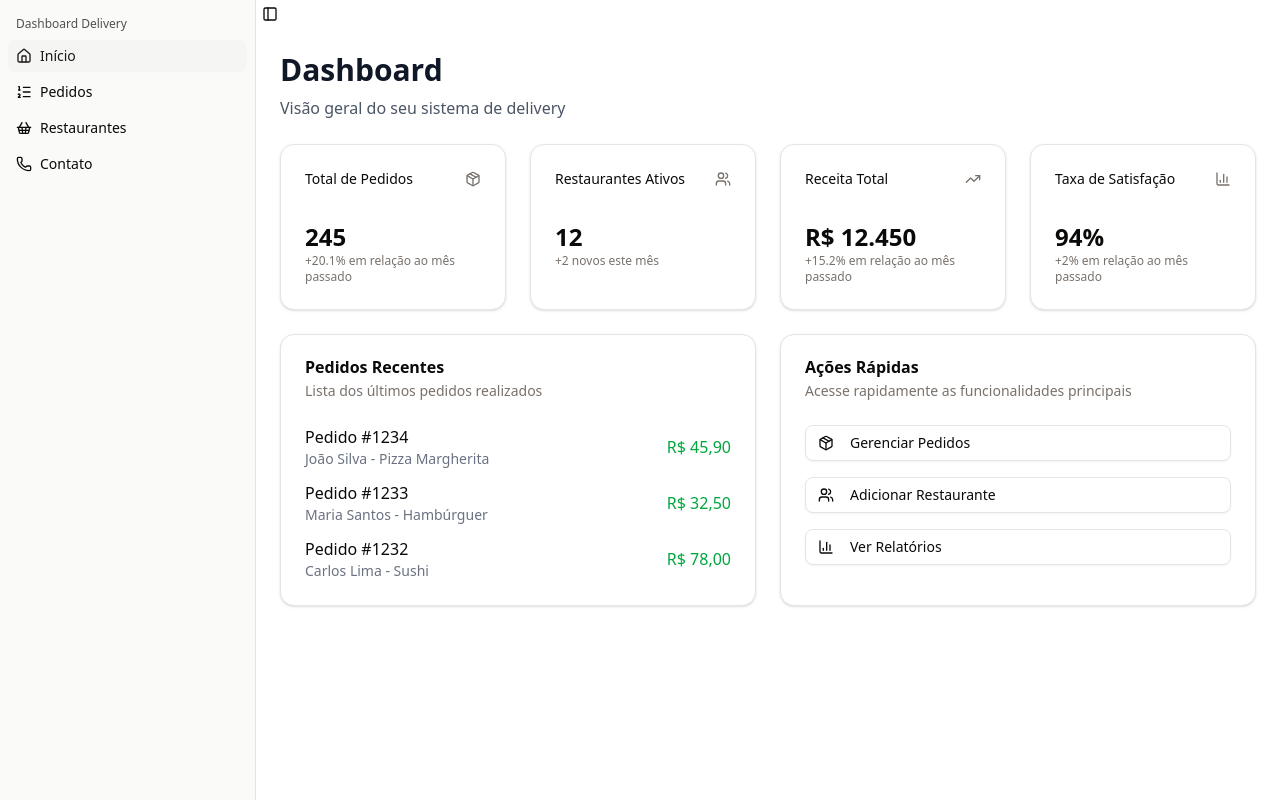
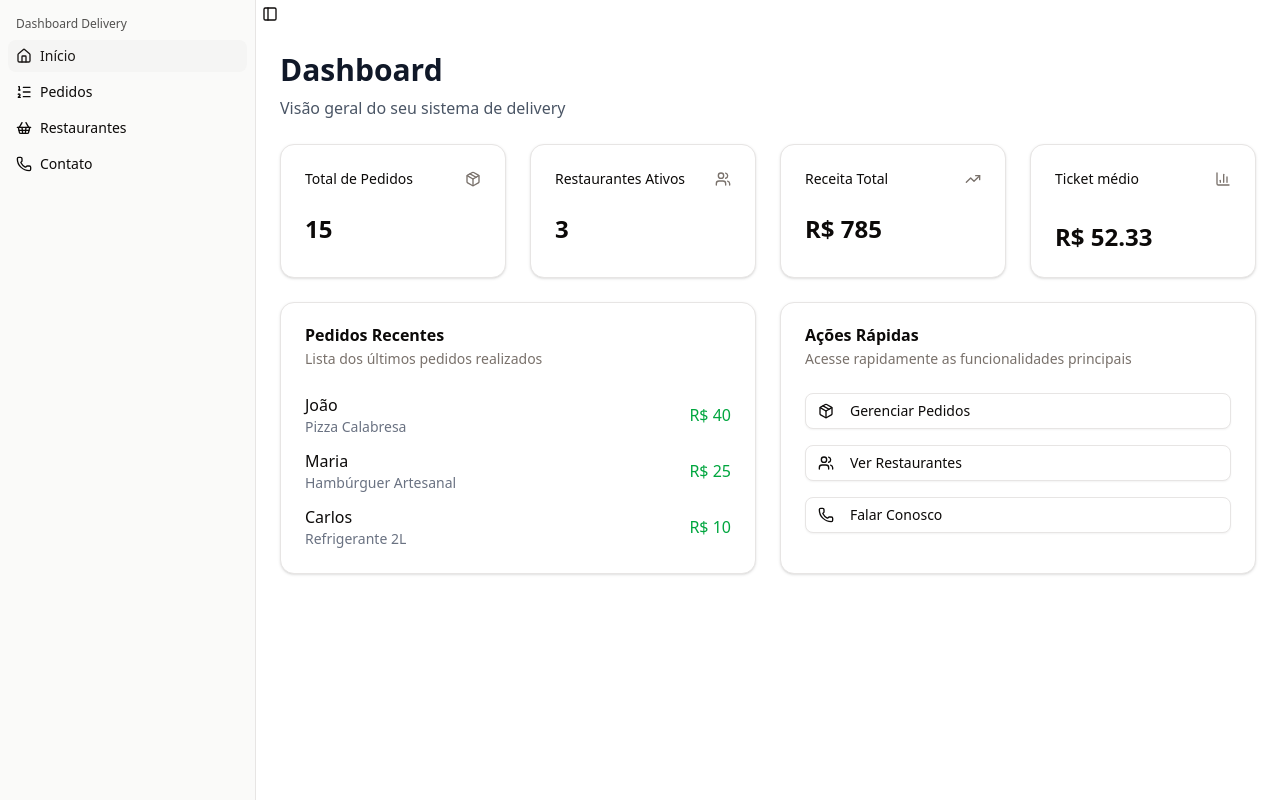
Before and after one commit to victordecarli/dashboard-delivery, a React (Vite) app: page / in a window 1280 px wide. Built offline with nearby package versions, Linux system fonts and the light colour scheme.

Commit message:
feat: atualizar página Dashboard e adicionar utilitário calculosPedido

```diff
--- a/src/pages/Dashboard/Dashboard.jsx
+++ b/src/pages/Dashboard/Dashboard.jsx
@@ -6,7 +6,33 @@ import {
   CardTitle,
 } from '@/components/ui/card';
 import { Button } from '@/components/ui/button';
-import { BarChart3, Package, Users, TrendingUp } from 'lucide-react';
+import { BarChart3, Package, Users, TrendingUp, Phone } from 'lucide-react';
+import { Link } from 'react-router';
+/* valorTotal: calcularValorTotalPedidos(pedidos),
+    totalItens: calcularTamanhoPedidos(pedidos),
+    numeroPedidos: calcularNumeroPedidos(pedidos),
+    numeroRestaurantes: calcularTamanhoRestaurantes(restaurantes),
+    ticketMedio: calcularTicketMedio(pedidos),
+    estatisticasPorStatus: calcularEstatisticasPorStatus(pedidos),*/
+import { API_FAKE } from '@/data/data.js';
+import {
+  calcularValorTotalPedidos,
+  calcularNumeroPedidos,
+  calcularTamanhoRestaurantes,
+  calcularTicketMedio,
+} from '@/utils/calculosPedido.js';
+
+const { pedidos, restaurantes } = API_FAKE;
+// Valor total dos pedidos
+const valorTotal = calcularValorTotalPedidos(pedidos);
+
+const ticketMedio = calcularTicketMedio(pedidos);
+
+// Quantidade total de itens
+const pedidosTotal = calcularNumeroPedidos(pedidos);
+
+// Número de restaurantes
+const numRestaurantes = calcularTamanhoRestaurantes(restaurantes);
 
 export default function Dashboard() {
   return (
@@ -18,58 +44,48 @@ export default function Dashboard() {
 
       <div className="grid grid-cols-1 md:grid-cols-2 lg:grid-cols-4 gap-6">
         <Card>
-          <CardHeader className="flex flex-row items-center justify-between space-y-0 pb-2">
+          <CardHeader className="flex flex-row items-center justify-between space-y-0">
             <CardTitle className="text-sm font-medium">
               Total de Pedidos
             </CardTitle>
             <Package className="h-4 w-4 text-muted-foreground" />
           </CardHeader>
           <CardContent>
-            <div className="text-2xl font-bold">245</div>
-            <p className="text-xs text-muted-foreground">
-              +20.1% em relação ao mês passado
-            </p>
+            <div className="text-2xl font-bold">{pedidosTotal}</div>
           </CardContent>
         </Card>
 
         <Card>
-          <CardHeader className="flex flex-row items-center justify-between space-y-0 pb-2">
+          <CardHeader className="flex flex-row items-center justify-between space-y-0">
             <CardTitle className="text-sm font-medium">
               Restaurantes Ativos
             </CardTitle>
             <Users className="h-4 w-4 text-muted-foreground" />
           </CardHeader>
           <CardContent>
-            <div className="text-2xl font-bold">12</div>
-            <p className="text-xs text-muted-foreground">+2 novos este mês</p>
+            <div className="text-2xl font-bold">{numRestaurantes}</div>
+          </CardContent>
+        </Card>
+
+        <Card>
+          <CardHeader className="flex flex-row items-center justify-between space-y-0">
+            <CardTitle className="text-sm font-medium">Receita Total</CardTitle>
+            <TrendingUp className="h-4 w-4 text-muted-foreground" />
+          </CardHeader>
+          <CardContent>
+            <div className="text-2xl font-bold">R$ {valorTotal}</div>
           </CardContent>
         </Card>
 
         <Card>
           <CardHeader className="flex flex-row items-center justify-between space-y-0 pb-2">
-            <CardTitle className="text-sm font-medium">Receita Total</CardTitle>
-            <TrendingUp className="h-4 w-4 text-muted-foreground" />
-          </CardHeader>
-          <CardContent>
-            <div className="text-2xl font-bold">R$ 12.450</div>
-            <p className="text-xs text-muted-foreground">
-              +15.2% em relação ao mês passado
-            </p>
-          </CardContent>
-        </Card>
-
-        <Card>
-          <CardHeader className="flex flex-row items-center justify-between space-y-0 pb-2">
-            <CardTitle className="text-sm font-medium">
-              Taxa de Satisfação
-            </CardTitle>
+            <CardTitle className="text-sm font-medium">Ticket médio</CardTitle>
             <BarChart3 className="h-4 w-4 text-muted-foreground" />
           </CardHeader>
           <CardContent>
-            <div className="text-2xl font-bold">94%</div>
-            <p className="text-xs text-muted-foreground">
-              +2% em relação ao mês passado
-            </p>
+            <div className="text-2xl font-bold">
+              R$ {ticketMedio.toFixed(2)}
+            </div>
           </CardContent>
         </Card>
       </div>
@@ -84,33 +100,25 @@ export default function Dashboard() {
           </CardHeader>
           <CardContent>
             <div className="space-y-3">
-              <div className="flex items-center justify-between">
+              {pedidos.slice(0, 3).map((pedido) => {
+                return (
+                  <div
+                    key={pedido.id}
+                    className="flex items-center justify-between"
+                  >
                     <div className="flex flex-col">
-                  <span className="font-medium">Pedido #1234</span>
+                      <span className="font-medium">{pedido.nome}</span>
+                      <span className="font-medium">{pedido.cliente}</span>
                       <span className="text-sm text-gray-500">
-                    João Silva - Pizza Margherita
+                        {pedido.produto}
                       </span>
                     </div>
-                <span className="text-green-600 font-medium">R$ 45,90</span>
-              </div>
-              <div className="flex items-center justify-between">
-                <div className="flex flex-col">
-                  <span className="font-medium">Pedido #1233</span>
-                  <span className="text-sm text-gray-500">
-                    Maria Santos - Hambúrguer
+                    <span className="text-green-600 font-medium">
+                      R$ {pedido.preco}
                     </span>
                   </div>
-                <span className="text-green-600 font-medium">R$ 32,50</span>
-              </div>
-              <div className="flex items-center justify-between">
-                <div className="flex flex-col">
-                  <span className="font-medium">Pedido #1232</span>
-                  <span className="text-sm text-gray-500">
-                    Carlos Lima - Sushi
-                  </span>
-                </div>
-                <span className="text-green-600 font-medium">R$ 78,00</span>
-              </div>
+                );
+              })}
             </div>
           </CardContent>
         </Card>
@@ -123,17 +131,23 @@ export default function Dashboard() {
             </CardDescription>
           </CardHeader>
           <CardContent className="space-y-4">
-            <Button className="w-full justify-start" variant="outline">
+            <Button className="w-full justify-start" variant="outline" asChild>
+              <Link to="/pedidos">
                 <Package className="mr-2 h-4 w-4" />
                 Gerenciar Pedidos
+              </Link>
             </Button>
-            <Button className="w-full justify-start" variant="outline">
+            <Button className="w-full justify-start" variant="outline" asChild>
+              <Link to="/restaurantes">
                 <Users className="mr-2 h-4 w-4" />
-              Adicionar Restaurante
+                Ver Restaurantes
+              </Link>
             </Button>
-            <Button className="w-full justify-start" variant="outline">
-              <BarChart3 className="mr-2 h-4 w-4" />
-              Ver Relatórios
+            <Button className="w-full justify-start" variant="outline" asChild>
+              <Link to="/contato">
+                <Phone className="mr-2 h-4 w-4" />
+                Falar Conosco
+              </Link>
             </Button>
           </CardContent>
         </Card>
--- /dev/null
+++ b/src/utils/calculosPedido.js
@@ -0,0 +1,88 @@
+export function calcularValorTotalPedidos(pedidos) {
+  if (!Array.isArray(pedidos) || pedidos.length === 0) {
+    return 0;
+  }
+
+  return pedidos.reduce((total, pedido) => {
+    const valorPedido = (pedido.quantidade || 0) * (pedido.preco || 0);
+    return total + valorPedido;
+  }, 0);
+}
+
+export function calcularTamanhoPedidos(pedidos) {
+  if (!Array.isArray(pedidos) || pedidos.length === 0) {
+    return 0;
+  }
+
+  return pedidos.reduce((total, pedido) => {
+    return total + (pedido.quantidade || 0);
+  }, 0);
+}
+
+export function calcularNumeroPedidos(pedidos) {
+  if (!Array.isArray(pedidos)) {
+    return 0;
+  }
+  return pedidos.length;
+}
+
+export function calcularTamanhoRestaurantes(restaurantes) {
+  if (!Array.isArray(restaurantes)) {
+    return 0;
+  }
+  return restaurantes.length;
+}
+
+export function calcularEstatisticasPorStatus(pedidos) {
+  if (!Array.isArray(pedidos) || pedidos.length === 0) {
+    return {};
+  }
+
+  return pedidos.reduce((stats, pedido) => {
+    const status = pedido.status || 'Sem status';
+
+    if (!stats[status]) {
+      stats[status] = {
+        quantidade: 0,
+        valorTotal: 0,
+        totalItens: 0,
+      };
+    }
+
+    const valorPedido = (pedido.quantidade || 0) * (pedido.preco || 0);
+
+    stats[status].quantidade += 1;
+    stats[status].valorTotal += valorPedido;
+    stats[status].totalItens += pedido.quantidade || 0;
+
+    return stats;
+  }, {});
+}
+
+export function calcularTicketMedio(pedidos) {
+  if (!Array.isArray(pedidos) || pedidos.length === 0) {
+    return 0;
+  }
+
+  const valorTotal = calcularValorTotalPedidos(pedidos);
+  return valorTotal / pedidos.length;
+}
+
+export function filtrarPedidosPorStatus(pedidos, status) {
+  if (!Array.isArray(pedidos)) {
+    return [];
+  }
+
+  return pedidos.filter((pedido) => pedido.status === status);
+}
+
+export function calcularResumoGeral(pedidos, restaurantes) {
+  return {
+    valorTotal: calcularValorTotalPedidos(pedidos),
+    totalItens: calcularTamanhoPedidos(pedidos),
+    numeroPedidos: calcularNumeroPedidos(pedidos),
+    numeroRestaurantes: calcularTamanhoRestaurantes(restaurantes),
+    ticketMedio: calcularTicketMedio(pedidos),
+    estatisticasPorStatus: calcularEstatisticasPorStatus(pedidos),
+  };
+}
```
Lines whose indentation alone changed are shown as unchanged.
